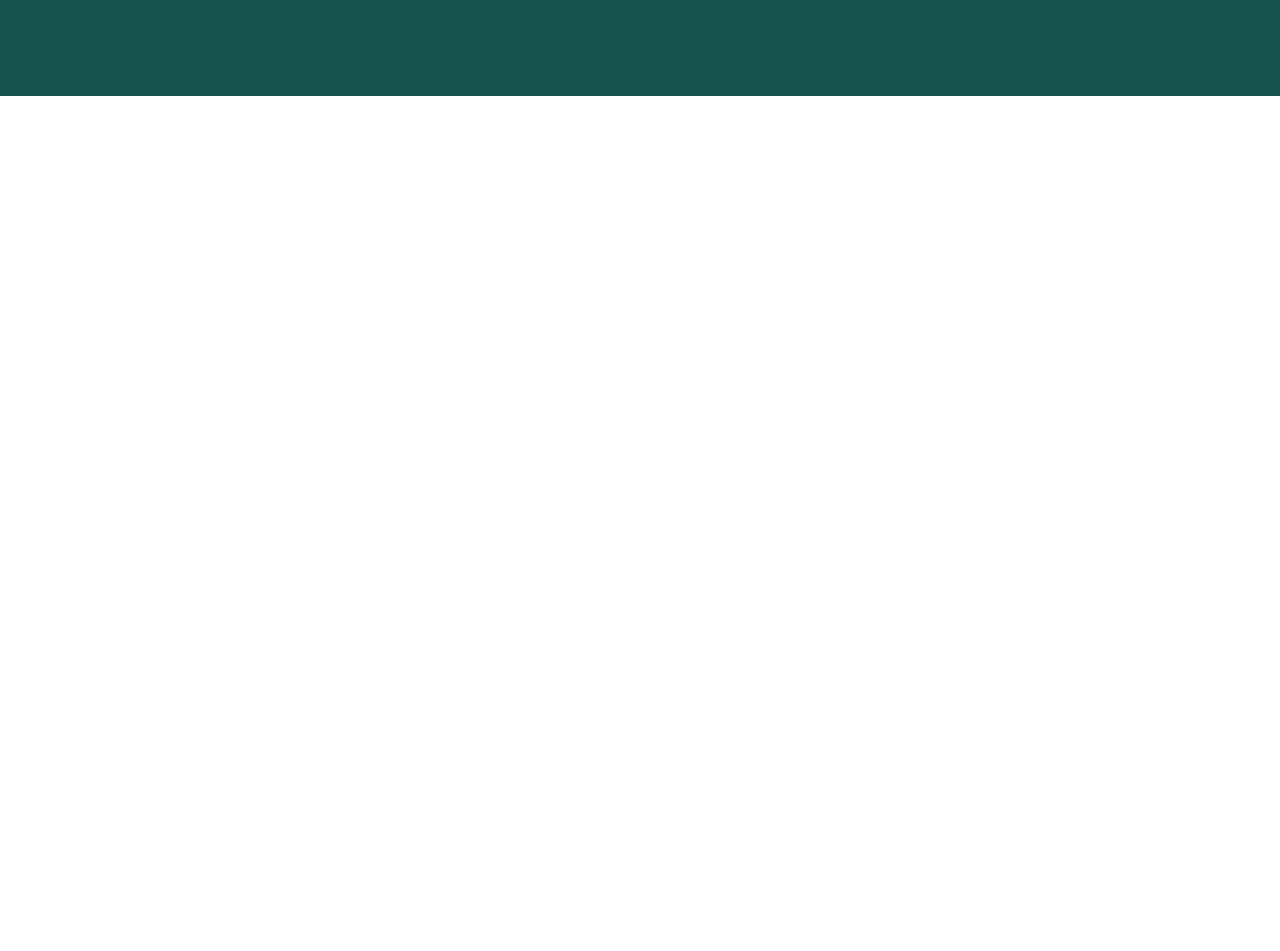
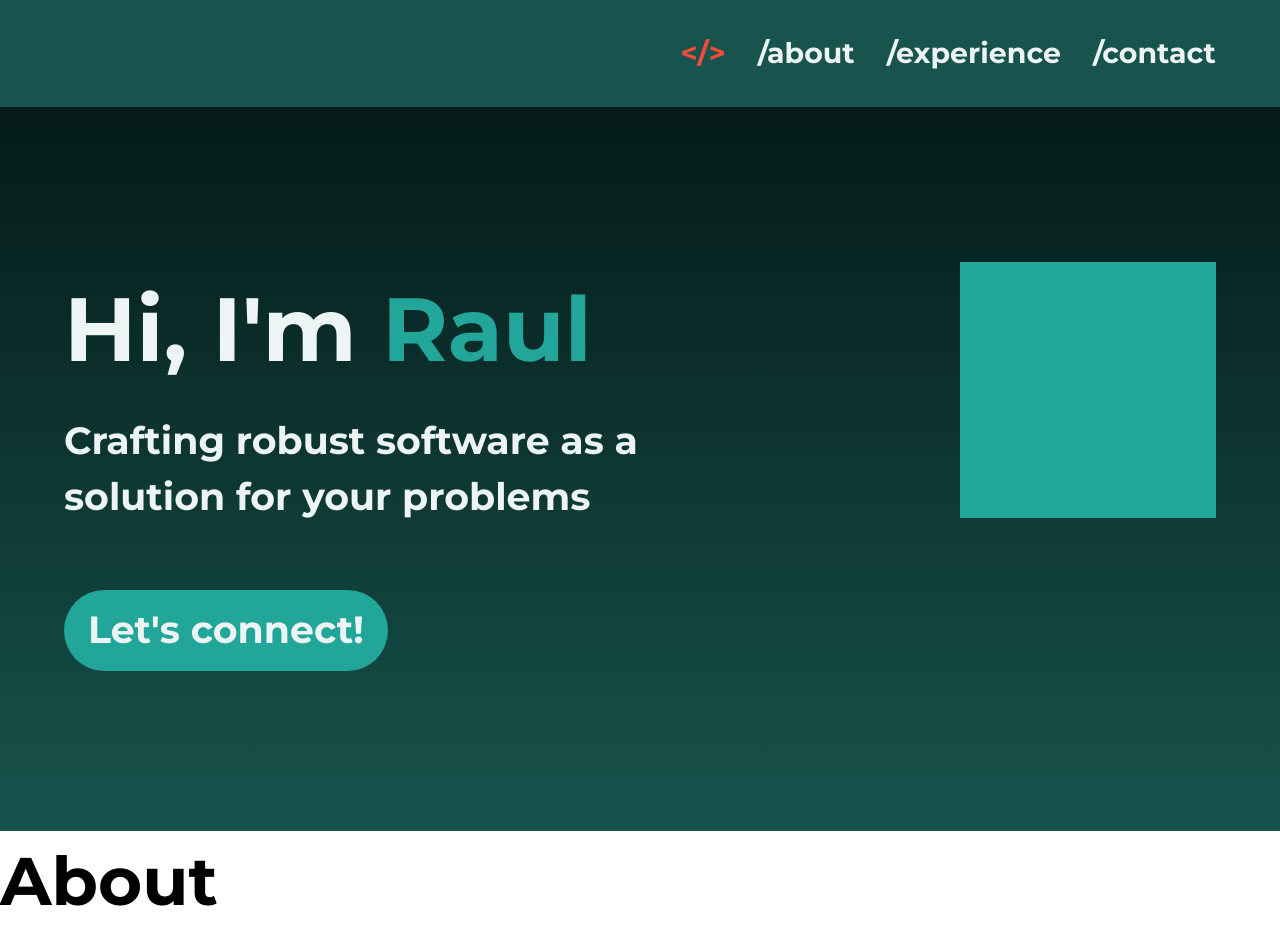
Before and after one commit to chirigutraul/personal-website, a React (Vite) app: page / in a window 1280 px wide. Shown: the top 951 px of the page. Before the commit the page ends 800 px from the top, so only its background shows below. Built offline with nearby package versions, Linux system fonts and the light colour scheme.

Commit message:
mock hero version

```diff
--- a/src/App.tsx
+++ b/src/App.tsx
@@ -1,9 +1,17 @@
+import About from "./components/About";
+import Contact from "./components/Contact";
+import Experience from "./components/Experience";
+import Hero from "./components/Hero";
 import Navbar from "./components/Navbar";
 
 function App() {
   return (
     <>
       <Navbar />
+      <Hero />
+      <About />
+      <Experience />
+      <Contact />
     </>
   );
 }
--- /dev/null
+++ b/src/components/About.tsx
@@ -0,0 +1,9 @@
+const About = () => {
+  return (
+    <div id="#about">
+      <h2>About</h2>
+    </div>
+  );
+};
+
+export default About;
--- /dev/null
+++ b/src/components/Contact.tsx
@@ -0,0 +1,9 @@
+const Contact = () => {
+  return (
+    <div id="#contact">
+      <h2>Contact</h2>
+    </div>
+  );
+};
+
+export default Contact;
--- /dev/null
+++ b/src/components/Experience.tsx
@@ -0,0 +1,9 @@
+const Experience = () => {
+  return (
+    <div id="#experience">
+      <h2>Experience</h2>
+    </div>
+  );
+};
+
+export default Experience;
--- /dev/null
+++ b/src/components/Hero.tsx
@@ -0,0 +1,30 @@
+const Hero = () => {
+  return (
+    <div
+      id="#hero-section"
+      className="px-8 py-20 text-white min-h-svh bg-gradient-to-b from-black to-medium-grey md:py-40 md:px-16"
+    >
+      <div className="flex flex-col gap-32 navbar-margin md:grid-cols-2 md:flex-row md:justify-between">
+        <div id="#greeting-container" className="flex flex-col gap-16">
+          <div id="#text-container" className="flex flex-col max-w-xl gap-4">
+            <h1>
+              Hi, I'm <a className="text-primary">Raul</a>
+            </h1>
+            <h4>Crafting robust software as a solution for your problems</h4>
+          </div>
+          <div>
+            <button className="px-6 py-3 rounded-full bg-primary">
+              <h4>Let's connect!</h4>
+            </button>
+          </div>
+        </div>
+        <div
+          id="#artwork-container"
+          className="w-[256px] h-[256px] bg-primary"
+        ></div>
+      </div>
+    </div>
+  );
+};
+
+export default Hero;
--- a/src/components/Navbar.tsx
+++ b/src/components/Navbar.tsx
@@ -1,7 +1,69 @@
+import { useState } from "react";
+import appsSvg from "../assets/apps.svg";
+import { MENU_LINKS } from "../utils/constants";
+
+const MobileHamburgerMenu = () => {
+  const [mobileMenu, setMobileMenu] = useState(false);
+
+  const toggleMenu = () => {
+    setMobileMenu((current) => !current);
+  };
+
+  const closeMenu = () => {
+    setMobileMenu(false);
+  };
+
+  return (
+    <div className="sm:hidden">
+      <div className="absolute top-0 left-0 right-0 flex justify-end p-4 bg-medium-grey">
+        <button onClick={toggleMenu}>
+          <img src={appsSvg} className="w-8" />
+        </button>
+      </div>
+      {mobileMenu && (
+        <nav className="flex flex-col justify-center px-8 py-4 text-white h-svh bg-medium-grey">
+          <ul className="flex flex-col gap-8">
+            {MENU_LINKS.map((item, index) => (
+              <li
+                className={`${item.color}`}
+                key={`mobile-${item.title}-${index}`}
+              >
+                <a href={item.link} onClick={closeMenu}>
+                  <h5>{item.title}</h5>
+                </a>
+              </li>
+            ))}
+          </ul>
+        </nav>
+      )}
+    </div>
+  );
+};
+
+const DesktopNavbar = () => {
+  return (
+    <nav className="absolute hidden w-full text-white sm:block bg-medium-grey">
+      <ul className="flex justify-end gap-8 px-16 py-8">
+        {MENU_LINKS.map((item, index) => (
+          <li
+            className={`${item.color}`}
+            key={`desktop-${item.title}-${index}`}
+          >
+            <a href={item.link}>
+              <h5>{item.title}</h5>
+            </a>
+          </li>
+        ))}
+      </ul>
+    </nav>
+  );
+};
+
 const Navbar = () => {
   return (
-    <div className="h-24 text-white bg-medium-grey">
-      <ul></ul>
+    <div>
+      <MobileHamburgerMenu />
+      <DesktopNavbar />
     </div>
   );
 };
--- a/src/index.css
+++ b/src/index.css
@@ -7,6 +7,28 @@
 @layer base {
   html {
     font-family: Montserrat, sans-serif;
+
+    --text-ratio:1.200;
+    --text-base-size: 16px;
+    --text-base-line-height: 1.2;
+
+    --text-ratio-2: calc(var(--text-ratio) * var(--text-ratio));
+    --text-ratio-3: calc(var(--text-ratio-2) * var(--text-ratio));
+    --text-ratio-4: calc(var(--text-ratio-3) * var(--text-ratio));
+    --text-ratio-5: calc(var(--text-ratio-4) * var(--text-ratio));
+    --text-ratio-6: calc(var(--text-ratio-5) * var(--text-ratio));
+
+    --navbar-height: 64px;
+
+    @media (min-width: 640px) {
+      --text-ratio: 1.250;
+      --navbar-height: 106px;
+    }
+
+    @media (min-width: 1024px){
+      --text-ratio: 1.333;
+      --navbar-height: 102px;
+    }
   }
 
   h1,h2,h3,h4,h5,h6{
@@ -14,26 +36,30 @@
   }
 
   h6 {
-    font-size: 21px;
+    font-size: calc(var(--text-base-size) * var(--text-ratio));
   }
 
   h5 {
-    font-size: 28px;
+    font-size: calc(var(--text-base-size) * var(--text-ratio-2));
   }
 
   h4 {
-    font-size: 38px;
+    font-size: calc(var(--text-base-size) * var(--text-ratio-3));
   }
 
   h3 {
-    font-size: 50px;
+    font-size: calc(var(--text-base-size) * var(--text-ratio-4));
   }
 
   h2 {
-    font-size: 67px;
+    font-size: calc(var(--text-base-size) * var(--text-ratio-5));
   }
 
   h1 {
-    font-size: 89px;
+    font-size: calc(var(--text-base-size) * var(--text-ratio-6));
+  }
+
+  .navbar-margin {
+    margin-top: var(--navbar-height);
   }
 }
--- /dev/null
+++ b/src/utils/constants.tsx
@@ -0,0 +1,22 @@
+export const MENU_LINKS = [
+  {
+    title: "</>",
+    link: "#hero-section",
+    color: "text-secondary",
+  },
+  {
+    title: "/about",
+    link: "#about",
+    color: "text-white",
+  },
+  {
+    title: "/experience",
+    link: "#experience",
+    color: "text-white",
+  },
+  {
+    title: "/contact",
+    link: "#contact",
+    color: "text-white",
+  },
+];
```
Also changed, not shown: src/assets/apps.svg (added).
